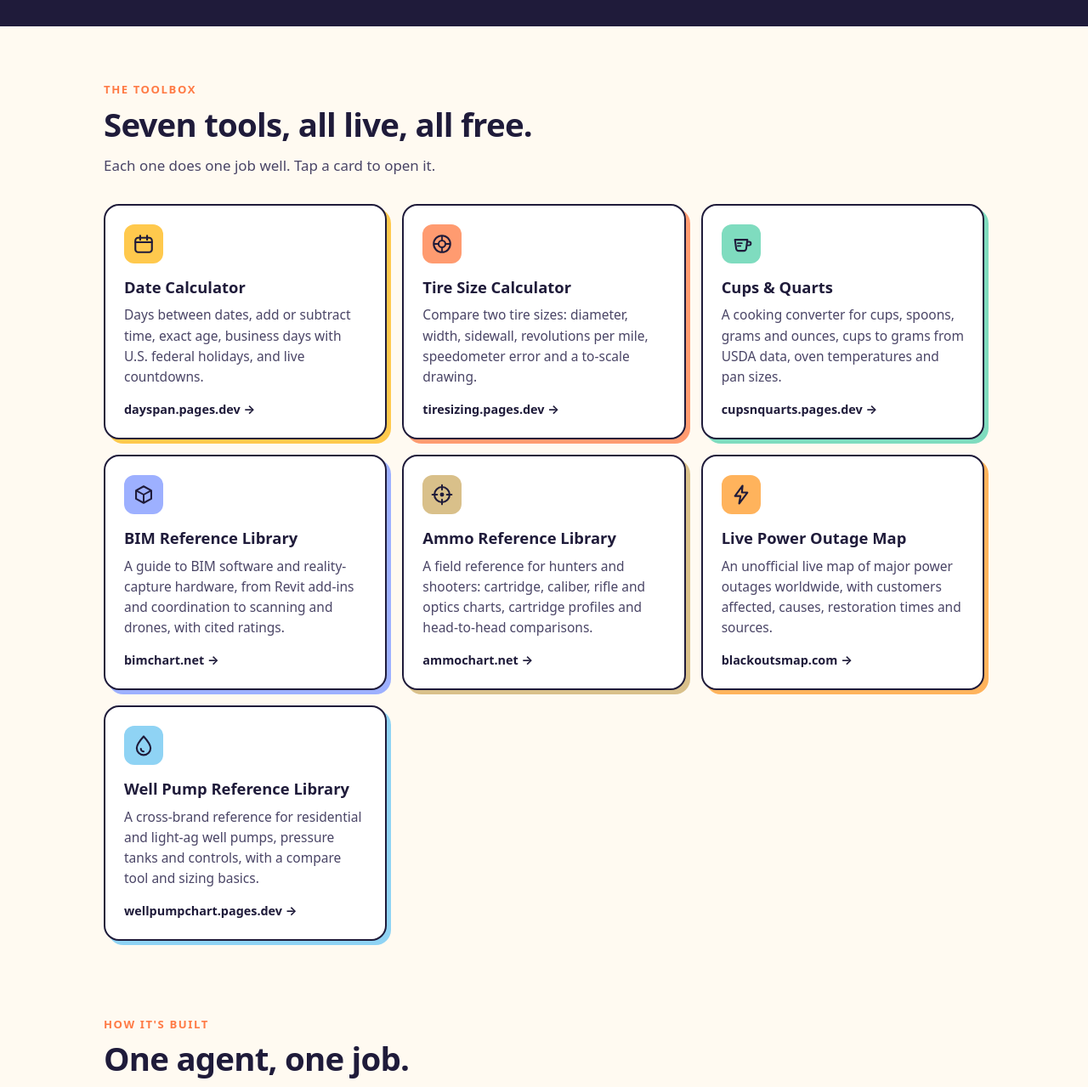
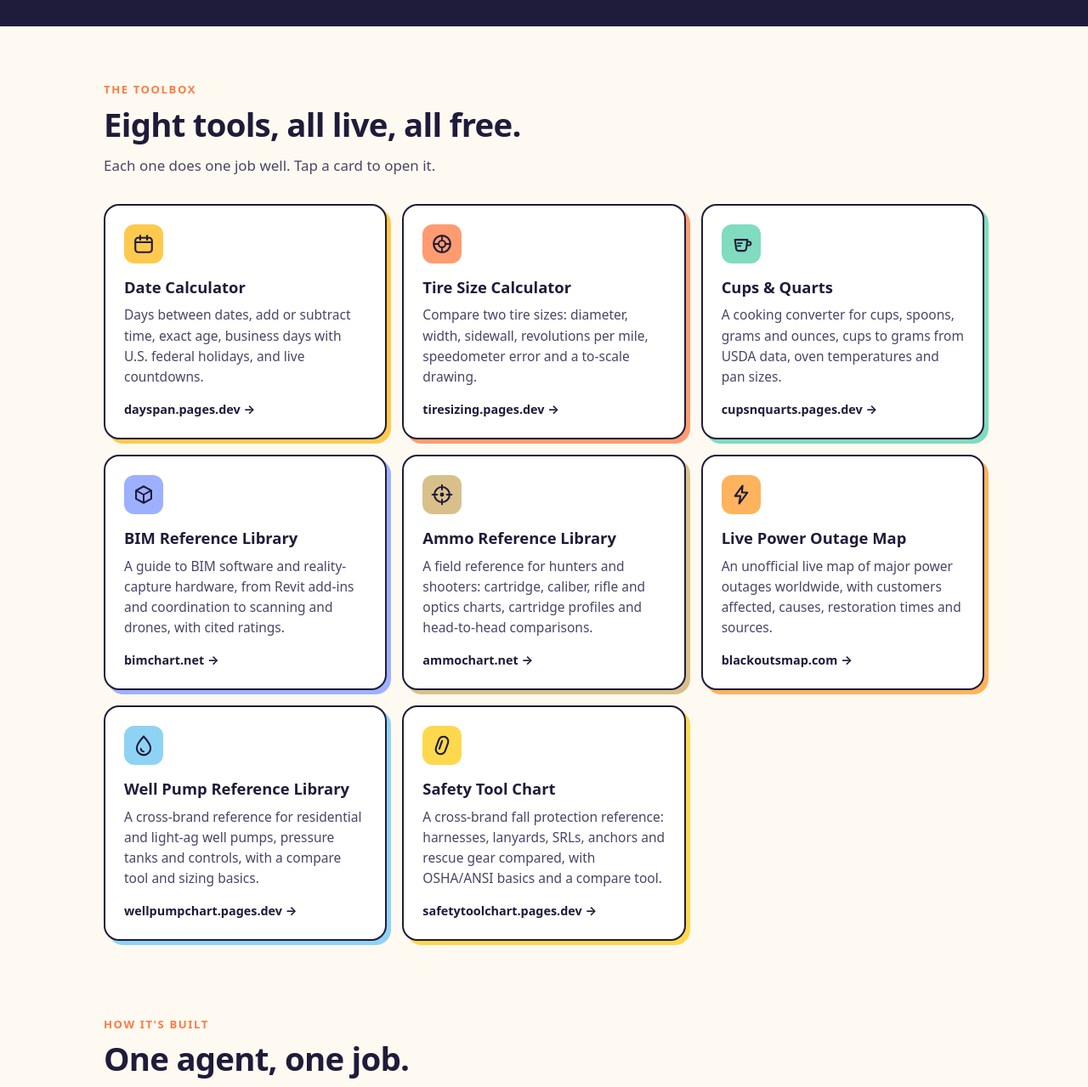
Before and after one commit to MarcusTravis/thinkybuildy-site, a plain HTML site: page index.html in a window 1280 px wide. Shown: the part 1100-2379 px from the top of the page at 85% size. Drawn offline with Linux system fonts and the light colour scheme.

Commit message:
Add Safety Tool Chart tool card

```diff
--- a/index.html
+++ b/index.html
@@ -4,7 +4,7 @@
 <meta charset="utf-8">
 <meta name="viewport" content="width=device-width, initial-scale=1">
 <title>ThinkyBuildy: free, ad-free web tools built with AI agents</title>
-<meta name="description" content="ThinkyBuildy makes free web tools with a small crew of AI agents. No ads, no sign-ups, just useful tools: date math, tire sizes, kitchen conversions, BIM, ammo and well pump references, and a live outage map.">
+<meta name="description" content="ThinkyBuildy makes free web tools with a small crew of AI agents. No ads, no sign-ups, just useful tools: date math, tire sizes, kitchen conversions, BIM, ammo, well pump and fall protection references, and a live outage map.">
 <link rel="canonical" href="https://thinkybuildy.com/">
 <link rel="icon" href="/favicon.svg" type="image/svg+xml">
 <link rel="icon" href="/favicon-32.png" sizes="32x32" type="image/png">
@@ -146,7 +146,7 @@ footer .support a:hover{color:var(--tang)}
 <section id="tools">
   <div class="wrap">
     <p class="kicker">The toolbox</p>
-    <h2>Seven tools, all live, all free.</h2>
+    <h2>Eight tools, all live, all free.</h2>
     <p class="sub">Each one does one job well. Tap a card to open it.</p>
     <div class="tools">
       <a class="tool" href="https://dayspan.pages.dev/" style="--c:#ffc94d">
@@ -190,6 +190,12 @@ footer .support a:hover{color:var(--tang)}
         <h3>Well Pump Reference Library</h3>
         <p>A cross-brand reference for residential and light-ag well pumps, pressure tanks and controls, with a compare tool and sizing basics.</p>
         <span class="url">wellpumpchart.pages.dev</span>
+      </a>
+      <a class="tool" href="https://safetytoolchart.pages.dev/" style="--c:#ffd84d">
+        <span class="ic"><svg viewBox="0 0 32 32" aria-hidden="true"><g transform="rotate(20 16 16)"><rect x="9" y="3" width="14" height="26" rx="7" fill="none" stroke="#1f1b3a" stroke-width="2.6"/><path d="M14 10v12" fill="none" stroke="#1f1b3a" stroke-width="2.6" stroke-linecap="round"/></g></svg></span>
+        <h3>Safety Tool Chart</h3>
+        <p>A cross-brand fall protection reference: harnesses, lanyards, SRLs, anchors and rescue gear compared, with OSHA/ANSI basics and a compare tool.</p>
+        <span class="url">safetytoolchart.pages.dev</span>
       </a>
     </div>
   </div>
```
